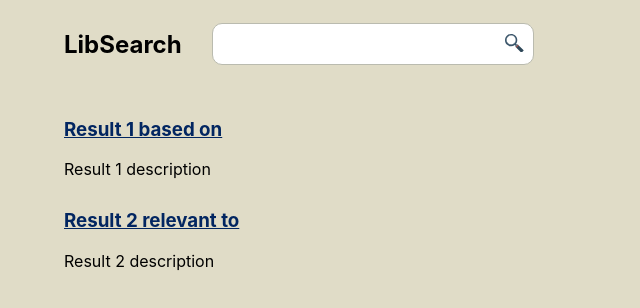
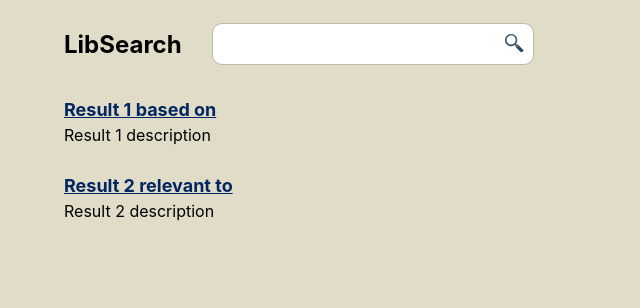
Before and after one commit to TanglingTreats/CSC3010-frontend, a React (Create React App) app: page /search in a window 1280 px wide. Shown: the top 308 px of the page, without its empty margins (0-640 px from the left). Built offline with nearby package versions, Linux system fonts and the light colour scheme.

Commit message:
Change styling for result item.

```diff
--- a/src/ResultItem/resultItem.css
+++ b/src/ResultItem/resultItem.css
@@ -1,11 +1,23 @@
 .result-item {
     margin-bottom: 30px;
+}
+
+.result-item b {
+    font-size: large;
+}
+
+.result-item p {
+    margin-top: 5px;
 }
 
 .result-item a {
     color: var(--hyperlink-color);
 }
 
+.result-item a:hover {
+    border-bottom: 1px solid var(--hyperlink-color);
+}
+
 .result-item a:visited {
     color: var(--hyperlink-clicked);
 }
--- a/src/ResultItem/resultItem.tsx
+++ b/src/ResultItem/resultItem.tsx
@@ -12,7 +12,7 @@ export function ResultItem(props: ResultItemIntf) {
 
   return (
     <div className="result-item">
-      <a href={props.url} target="_blank" rel="noreferrer"><h3>{props.title}</h3></a>
+      <a href={props.url} target="_blank" rel="noreferrer"><b>{props.title}</b></a>
       <p>{props.desc}</p>
     </div>
   )
```
